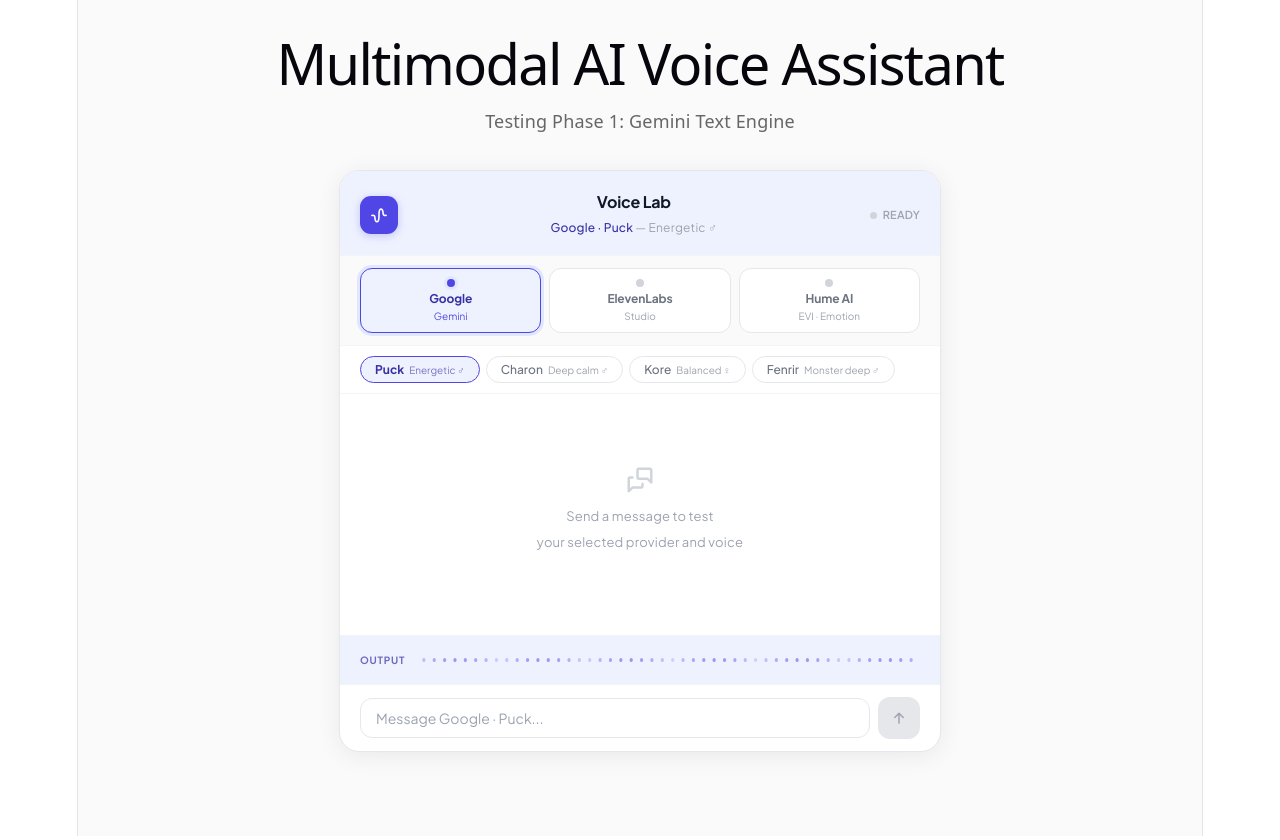
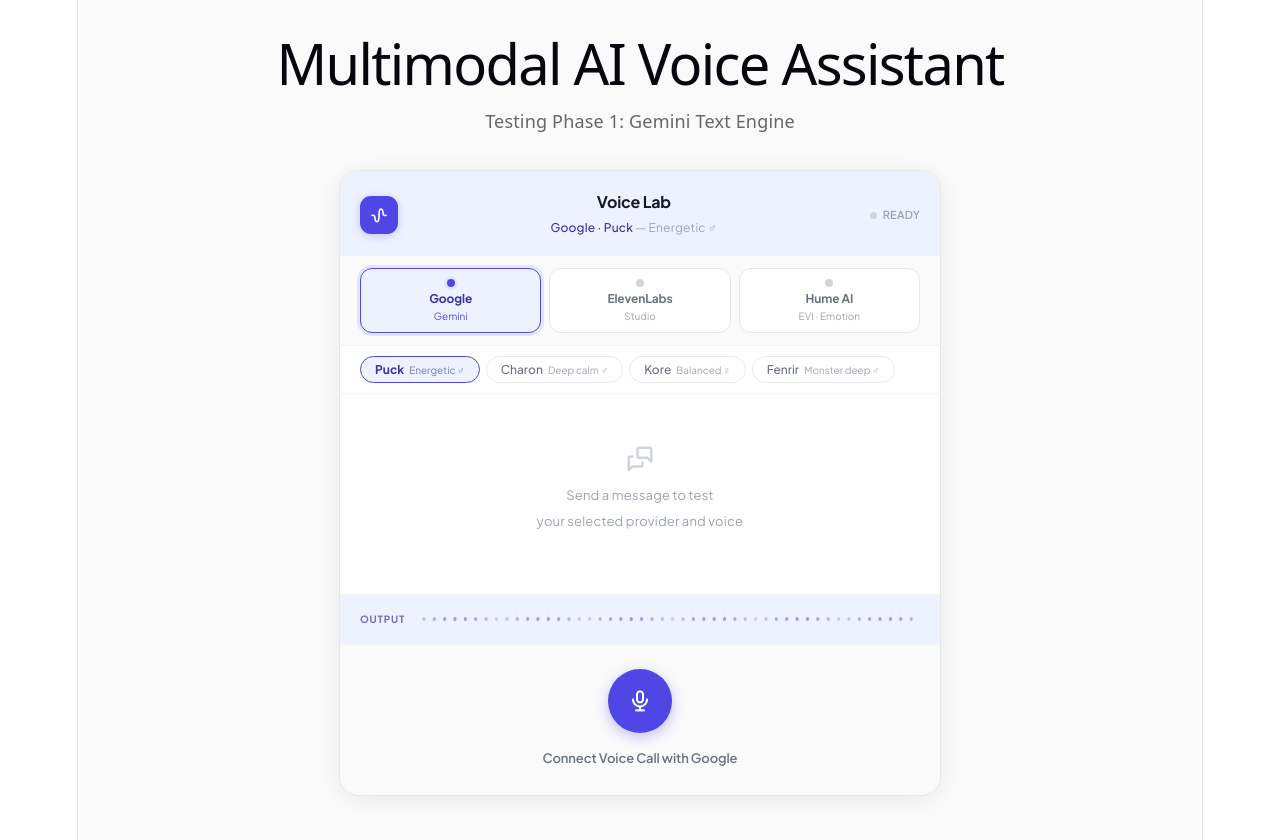
Before and after one commit to em81d/conversational-voice-api, a React (Vite) app in the folder my-react-app/: page / in a window 1280 px wide. Shown: the top 840 px of the page. Built offline with nearby package versions, Linux system fonts and the light colour scheme.

Commit message:
updated frontend to receive the websocket requests

```diff
--- a/my-react-app/src/components/AIChat.tsx
+++ b/my-react-app/src/components/AIChat.tsx
@@ -11,6 +11,7 @@
 }
 
 type ProviderType = 'google' | 'elevenlabs' | 'hume';
+type VoiceConnectionState = 'idle' | 'connecting' | 'active';
 
 interface VoiceOption {
   id: string;
@@ -232,22 +233,31 @@
 
 export const AIChat: React.FC = () => {
   const [messages,          setMessages]        = useState<Message[]>([]);
-  const [input,             setInput]            = useState('');
-  const [isLoading,         setIsLoading]        = useState(false);
   const [errorMsg,          setErrorMsg]         = useState<string | null>(null);
   const [selectedProvider,  setSelectedProvider] = useState<ProviderType>('google');
   const [selectedVoice,     setSelectedVoice]    = useState<string>('Puck');
   const [waveState,         setWaveStateLocal]   = useState<WaveState>('idle');
+  const [connectionState, setConnectionState] = useState<VoiceConnectionState>('idle');
 
+  const audioContextRef = useRef<AudioContext | null>(null);
+  const streamRef = useRef<MediaStream | null>(null);
+  const processorRef = useRef<ScriptProcessorNode | null>(null);
+  const sourceRef = useRef<MediaStreamAudioSourceNode | null>(null);
+  const wsRef = useRef<WebSocket | null>(null);
   const canvasRef = useRef<HTMLCanvasElement>(null);
   const msgEndRef = useRef<HTMLDivElement>(null);
-  const inputRef  = useRef<HTMLInputElement>(null);
+  const playbackContextRef = useRef<AudioContext | null>(null);
+  const nextStartTimeRef = useRef<number>(0);
+  const activeAudioNodesRef = useRef<AudioBufferSourceNode[]>([]);
+
 
   const setWaveState = useWaveform(canvasRef, selectedProvider);
   const theme = PROVIDER_THEME[selectedProvider];
 
   useEffect(() => {
-    setSelectedVoice(VOICE_REGISTRY[selectedProvider][0].id);
+    if (connectionState === 'idle') {
+      setSelectedVoice(VOICE_REGISTRY[selectedProvider][0].id);
+    }
   }, [selectedProvider]);
 
   useEffect(() => {
@@ -256,67 +266,310 @@
 
   const currentVoice = VOICE_REGISTRY[selectedProvider].find(v => v.id === selectedVoice);
 
-  const handleSend = async () => {
-    const text = input.trim();
-    if (!text || isLoading) return;
+  // Replace your old handleSend/handleKeyDown with this connection loop orchestrator
+  const toggleVoiceConnection = async () => {
+    if (connectionState === 'active' || connectionState === 'connecting') {
+      // Gracefully disconnect if clicked while alive
+      disconnectPipeline();
+      return;
+    }
 
-    setInput('');
     setErrorMsg(null);
-
-    const userMsg: Message  = { id: crypto.randomUUID(), sender: 'user', text, timestamp: new Date() };
-    const typingMsg: Message = { id: crypto.randomUUID(), sender: 'ai',  text: '', timestamp: new Date(), isTyping: true };
-
-    setMessages(prev => [...prev, userMsg, typingMsg]);
-    setIsLoading(true);
+    setConnectionState('connecting');
     setWaveState('loading');
     setWaveStateLocal('loading');
 
     try {
-      const response = await fetch('http://localhost:5000/api/chat', {
-        method: 'POST',
-        headers: { 'Content-Type': 'application/json' },
-        body: JSON.stringify({ message: text, provider: selectedProvider, voiceId: selectedVoice }),
-      });
+      // Establish our raw multiplexed streaming pipeline to the backend
+      const wsUrl = `ws://localhost:5000/stream?provider=${selectedProvider}&voiceId=${selectedVoice}`;
+      const socket = new WebSocket(wsUrl);
 
-      if (!response.ok) {
-        let errText = `Server error ${response.status}`;
-        try { const d = await response.json(); errText = d.error || errText; } catch {}
-        throw new Error(errText);
-      }
+      socket.binaryType = 'arraybuffer';
+      wsRef.current = socket;
 
-      const aiTextEncoded = response.headers.get('X-AI-Text');
-      const aiText = aiTextEncoded ? decodeURIComponent(aiTextEncoded) : 'Audio generated.';
+      socket.onopen = () => {
+        console.log('📡 Streaming link established with server proxy.');
+        setConnectionState('active');
+        setWaveState('active');
+        setWaveStateLocal('active');
 
-      const blob     = await response.blob();
-      const audioUrl = URL.createObjectURL(blob);
-      const audio    = new Audio(audioUrl);
-
-      setWaveState('active');
-      setWaveStateLocal('active');
-      audio.play();
-      audio.onended = () => {
-        setWaveState('idle');
-        setWaveStateLocal('idle');
-        URL.revokeObjectURL(audioUrl);
+        // Create a system notification thread in the text UI
+        const systemNotice: Message = {
+          id: crypto.randomUUID(),
+          sender: 'ai',
+          text: `[Live conversation started with ${selectedProvider}]`,
+          timestamp: new Date()
+        };
+        setMessages(prev => [...prev, systemNotice]);
+        startRecording(socket);
       };
 
-      setMessages(prev => prev.map(m => m.isTyping ? { ...m, text: aiText, isTyping: false } : m));
+      socket.onmessage = (event) => {
+
+        //check if the incoming packet is a raw binary frame from the AI
+        if (event.data instanceof ArrayBuffer) {
+          //this is a raw audio chunk from the backend
+          //we hand it off directly to our playback queue engine
+          handleIncomingAudioChunk(event.data);
+          return;
+        }
+
+        //otherwise, process it  as a JSON control or text transcription frame
+        try {
+          const data = JSON.parse(event.data);
+
+          // Handle stream fragments sent from our Gemini backend agent
+          if (data.type === 'text') {
+            // Live appending transcript text strings
+            setMessages(prev => {
+              const lastMsg = prev[prev.length - 1];
+              if (lastMsg && lastMsg.sender === 'ai' && !lastMsg.isTyping) {
+                return [...prev.slice(0, -1), { ...lastMsg, text: lastMsg.text + data.payload }];
+              } else {
+                return [...prev, { id: crypto.randomUUID(), sender: 'ai', text: data.payload, timestamp: new Date() }];
+              }
+            });
+          }
+
+          if (data.type === 'interrupted') {
+            // Tell our future playback engine to drop current buffer instantly
+            console.log('Barge-in caught! Stop playback.');
+            handleUserInterruption();
+          }
+        } catch (err) {
+          // If it's a binary audio message packet, we handle it in step 3.4
+        }
+      };
+
+      socket.onerror = () => {
+        throw new Error('WebSocket pipeline error encountered.');
+      };
+
+      socket.onclose = () => {
+        console.log('🔒 Server link terminated.');
+        cleanupUIStates();
+      };
 
     } catch (err: any) {
-      setMessages(prev => prev.map(m =>
-        m.isTyping ? { ...m, text: '[Error: could not connect to backend]', isTyping: false } : m
-      ));
-      setErrorMsg(err.message || 'Pipeline failure — is the backend running?');
-      setWaveState('idle');
-      setWaveStateLocal('idle');
-    } finally {
-      setIsLoading(false);
-      inputRef.current?.focus();
+      setErrorMsg(err.message || 'Could not reach streaming backend server.');
+      cleanupUIStates();
     }
   };
 
-  const handleKeyDown = (e: React.KeyboardEvent<HTMLInputElement>) => {
-    if (e.key === 'Enter' && !e.shiftKey) { e.preventDefault(); handleSend(); }
+  const disconnectPipeline = () => {
+
+    stopRecording();
+
+    if (wsRef.current) {
+      wsRef.current.close();
+      wsRef.current = null;
+    }
+    cleanupUIStates();
+  };
+
+  const cleanupUIStates = () => {
+    setConnectionState('idle');
+    setWaveState('idle');
+    setWaveStateLocal('idle');
+  };
+
+  const startRecording = async (socket: WebSocket) => {
+    try {
+      // 1. Request microphone permissions from the user
+      const stream = await navigator.mediaDevices.getUserMedia({
+        audio: {
+          channelCount: 1,
+          sampleRate: 16000, // Request 16kHz natively if supported
+          echoCancellation: true,
+          noiseSuppression: true,
+        }
+      });
+      streamRef.current = stream;
+
+      // 2. Instantiate our low-level AudioContext
+      const AudioContextClass = window.AudioContext || (window as any).webkitAudioContext;
+      const audioContext = new AudioContextClass();
+      audioContextRef.current = audioContext;
+
+      // 3. Connect our microphone stream to the Web Audio graph
+      const source = audioContext.createMediaStreamSource(stream);
+      sourceRef.current = source;
+
+      // 4. Create a processor node with a 4096-byte frame buffer
+      // 1 input channel, 1 output channel
+      const processor = audioContext.createScriptProcessor(4096, 1, 1);
+      processorRef.current = processor;
+
+      // 5. Downsample & convert Float32 audio into Int16 Linear PCM
+      processor.onaudioprocess = (e) => {
+        if (socket.readyState !== WebSocket.OPEN) return;
+
+        const inputData = e.inputBuffer.getChannelData(0); // Left channel float array
+        const inputSampleRate = e.inputBuffer.sampleRate;
+
+        // Downsample the chunk if the browser context is running higher than 16kHz
+        const downsampledBuffer = downsampleBuffer(inputData, inputSampleRate, 16000);
+
+        // Convert standard Float32 values (-1.0 to 1.0) into 16-bit integers (-32768 to 32767)
+        const pcmBuffer = new Int16Array(downsampledBuffer.length);
+        for (let i = 0; i < downsampledBuffer.length; i++) {
+          // Clamp bounds securely
+          const s = Math.max(-1, Math.min(1, downsampledBuffer[i]));
+          pcmBuffer[i] = s < 0 ? s * 0x8000 : s * 0x7FFF;
+        }
+
+        // Send the raw binary chunk immediately down our active WebSocket wire
+        socket.send(pcmBuffer.buffer);
+      };
+
+      // Connect nodes together: Source -> Processor -> Speakers (required to spark clock)
+      source.connect(processor);
+      processor.connect(audioContext.destination);
+
+    } catch (err) {
+      console.error('Failed to initialize microphone streaming node:', err);
+      setErrorMsg('Microphone access denied or audio initialization failed.');
+      disconnectPipeline();
+    }
+  };
+
+  const stopRecording = () => {
+    // Gracefully close down the web audio pipeline nodes
+    if (processorRef.current) {
+      processorRef.current.disconnect();
+      processorRef.current = null;
+    }
+    if (sourceRef.current) {
+      sourceRef.current.disconnect();
+      sourceRef.current = null;
+    }
+    if (audioContextRef.current) {
+      if (audioContextRef.current.state !== 'closed') {
+        audioContextRef.current.close();
+      }
+      audioContextRef.current = null;
+    }
+    if (streamRef.current) {
+      streamRef.current.getTracks().forEach(track => track.stop());
+      streamRef.current = null;
+    }
+
+    activeAudioNodesRef.current.forEach(node => { try { node.stop(); } catch(e){} });
+    activeAudioNodesRef.current = [];
+    if (playbackContextRef.current) {
+      if (playbackContextRef.current.state !== 'closed') {
+        playbackContextRef.current.close();
+      }
+      playbackContextRef.current = null;
+    }
+  };
+
+  const handleIncomingAudioChunk = async (arrayBuffer: ArrayBuffer) => {
+    try {
+      // 1. Lazy-initialize the playback AudioContext if it doesn't exist yet
+      if (!playbackContextRef.current) {
+        const AudioContextClass = window.AudioContext || (window as any).webkitAudioContext;
+        playbackContextRef.current = new AudioContextClass();
+        // Start scheduling from the exact current time of the audio clock
+        nextStartTimeRef.current = playbackContextRef.current.currentTime;
+      }
+
+      const ctx = playbackContextRef.current;
+
+      // Resume context safely if the browser paused it due to user interaction rules
+      if (ctx.state === 'suspended') {
+        await ctx.resume();
+      }
+
+      // 2. Convert raw Int16 binary data back into standard Web Audio Float32 samples
+      const int16Array = new Int16Array(arrayBuffer);
+      const float32Array = new Float32Array(int16Array.length);
+      for (let i = 0; i < int16Array.length; i++) {
+        float32Array[i] = int16Array[i] / 32768.0;
+      }
+
+      // 3. Create a standard single-channel (Mono) Web Audio AudioBuffer
+      // Gemini Live natively outputs audio at a 24000Hz (24kHz) sample rate
+      const audioBuffer = ctx.createBuffer(1, float32Array.length, 24000);
+      audioBuffer.getChannelData(0).set(float32Array);
+
+      // 4. Create an AudioBufferSourceNode to read this buffer chunk
+      const sourceNode = ctx.createBufferSource();
+      sourceNode.buffer = audioBuffer;
+
+      // 5. Connect the source node directly to your visualizer canvas's AnalyserNode!
+      // Your useWaveform hook listens to canvasRef, so we route the sound through it
+      sourceNode.connect(ctx.destination);
+
+      // Track this source node in our active references pool so we can kill it if interrupted
+      activeAudioNodesRef.current.push(sourceNode);
+
+      // 6. Timeline Scheduling Strategy:
+      // If the queue has fallen behind schedule, catch up instantly to minimize latency
+      if (nextStartTimeRef.current < ctx.currentTime) {
+        nextStartTimeRef.current = ctx.currentTime;
+      }
+
+      // Schedule this chunk to play back at the precise microsecond the last chunk finishes
+      sourceNode.start(nextStartTimeRef.current);
+
+      // Increment the timeline marker by the exact physical duration of this audio frame
+      nextStartTimeRef.current += audioBuffer.duration;
+
+      // Clean up the node from our tracking array once it finishes playing normally
+      sourceNode.onended = () => {
+        activeAudioNodesRef.current = activeAudioNodesRef.current.filter(node => node !== sourceNode);
+      };
+
+    } catch (err) {
+      console.error('Error scheduling real-time audio playback frame:', err);
+    }
+  };
+
+  const handleUserInterruption = () => {
+    console.log('⚡ Handling barge-in: Purging playback queue instantly.');
+
+    // 1. Forcibly stop every single audio buffer source node currently playing or queued
+    activeAudioNodesRef.current.forEach(node => {
+      try {
+        node.stop();
+      } catch (e) {
+        // Node might have already ended naturally
+      }
+    });
+
+    // 2. Reset our tracking arrays and structural timeline clock
+    activeAudioNodesRef.current = [];
+    if (playbackContextRef.current) {
+      nextStartTimeRef.current = playbackContextRef.current.currentTime;
+    }
+  };
+
+  // Math utility to cleanly compress higher browser frequencies into standard 16kHz
+  const downsampleBuffer = (buffer: Float32Array, fromRate: number, toRate: number): Float32Array => {
+    if (fromRate === toRate) return buffer;
+    if (fromRate < toRate) {
+      console.warn("Cannot upsample audio source effectively.");
+      return buffer;
+    }
+    const sampleRateRatio = fromRate / toRate;
+    const newLength = Math.round(buffer.length / sampleRateRatio);
+    const result = new Float32Array(newLength);
+    let offsetResult = 0;
+    let offsetBuffer = 0;
+    while (offsetResult < result.length) {
+      const nextOffsetBuffer = Math.round((offsetResult + 1) * sampleRateRatio);
+      let accum = 0;
+      let count = 0;
+      for (let i = offsetBuffer; i < nextOffsetBuffer && i < buffer.length; i++) {
+        accum += buffer[i];
+        count++;
+      }
+      result[offsetResult] = count > 0 ? accum / count : 0;
+      offsetResult++;
+      offsetBuffer = nextOffsetBuffer;
+    }
+    return result;
   };
 
   return (
@@ -497,52 +750,55 @@
           </div>
         )}
 
-        {/* ── Input ── */}
-        <div style={{ padding: '12px 20px', display: 'flex', gap: 8, alignItems: 'center' }}>
-          <input
-            ref={inputRef}
-            className="vl-input"
-            type="text"
-            value={input}
-            onChange={e => setInput(e.target.value)}
-            onKeyDown={handleKeyDown}
-            placeholder={`Message ${theme.label} · ${currentVoice?.name ?? ''}...`}
-            disabled={isLoading}
-            style={{
-              flex: 1,
-              padding: '10px 15px',
-              borderRadius: 12,
-              border: `1.5px solid`,
-              borderColor: input.length > 0 ? theme.primary : '#E5E7EB',
-              background: '#fff',
-              color: '#111827',
-              fontSize: 14,
-              fontWeight: 400,
-              transition: 'border-color 0.18s',
-              caretColor: theme.primary,
-            }}
-          />
+        {/* ── Audio Control Core Deck ── */}
+        <div style={{
+          padding: '24px 20px',
+          display: 'flex',
+          flexDirection: 'column',
+          alignItems: 'center',
+          justifyContent: 'center',
+          background: '#FAFAFA',
+          borderTop: '1px solid #F3F4F6',
+          gap: 12
+        }}>
           <button
             className="vl-send"
-            onClick={handleSend}
-            disabled={isLoading || !input.trim()}
-            aria-label="Send message"
+            onClick={toggleVoiceConnection}
+            aria-label={connectionState === 'active' ? "Disconnect conversation" : "Start conversation"}
             style={{
-              width: 42, height: 42,
-              borderRadius: 12,
+              width: 64, height: 64,
+              borderRadius: '50%',
               border: 'none',
-              background: isLoading || !input.trim() ? '#E5E7EB' : theme.primary,
-              color: isLoading || !input.trim() ? '#9CA3AF' : '#fff',
-              cursor: isLoading || !input.trim() ? 'not-allowed' : 'pointer',
+              background: connectionState === 'active' ? '#EF4444'
+                        : connectionState === 'connecting' ? '#F59E0B'
+                        : theme.primary,
+              color: '#fff',
+              cursor: 'pointer',
               display: 'flex', alignItems: 'center', justifyContent: 'center',
-              fontSize: 17,
-              transition: 'all 0.18s',
-              flexShrink: 0,
-              boxShadow: !isLoading && input.trim() ? `0 2px 8px ${theme.primary}44` : 'none',
+              fontSize: 24,
+              transition: 'all 0.2s ease',
+              boxShadow: `0 4px 14px ${connectionState === 'active' ? '#EF4444' : theme.primary}55`,
             }}
           >
-            <i className="ti ti-arrow-up" aria-hidden />
+            {connectionState === 'connecting' ? (
+              <i className="ti ti-refresh" style={{ animation: 'vl-typing 1s infinite linear' }} />
+            ) : connectionState === 'active' ? (
+              <i className="ti ti-microphone-off" />
+            ) : (
+              <i className="ti ti-microphone" />
+            )}
           </button>
+
+          <span style={{
+            fontSize: 13,
+            fontWeight: 600,
+            color: connectionState === 'active' ? '#EF4444' : '#6B7280',
+            letterSpacing: '-0.1px'
+          }}>
+            {connectionState === 'active' ? 'Click to Disconnect / Mute'
+             : connectionState === 'connecting' ? 'Establishing Secure Voice Link...'
+             : `Connect Voice Call with ${theme.label}`}
+          </span>
         </div>
 
       </div>
```
Also changed, not shown: 1 other file (tests, documents, lock files or other folders).
